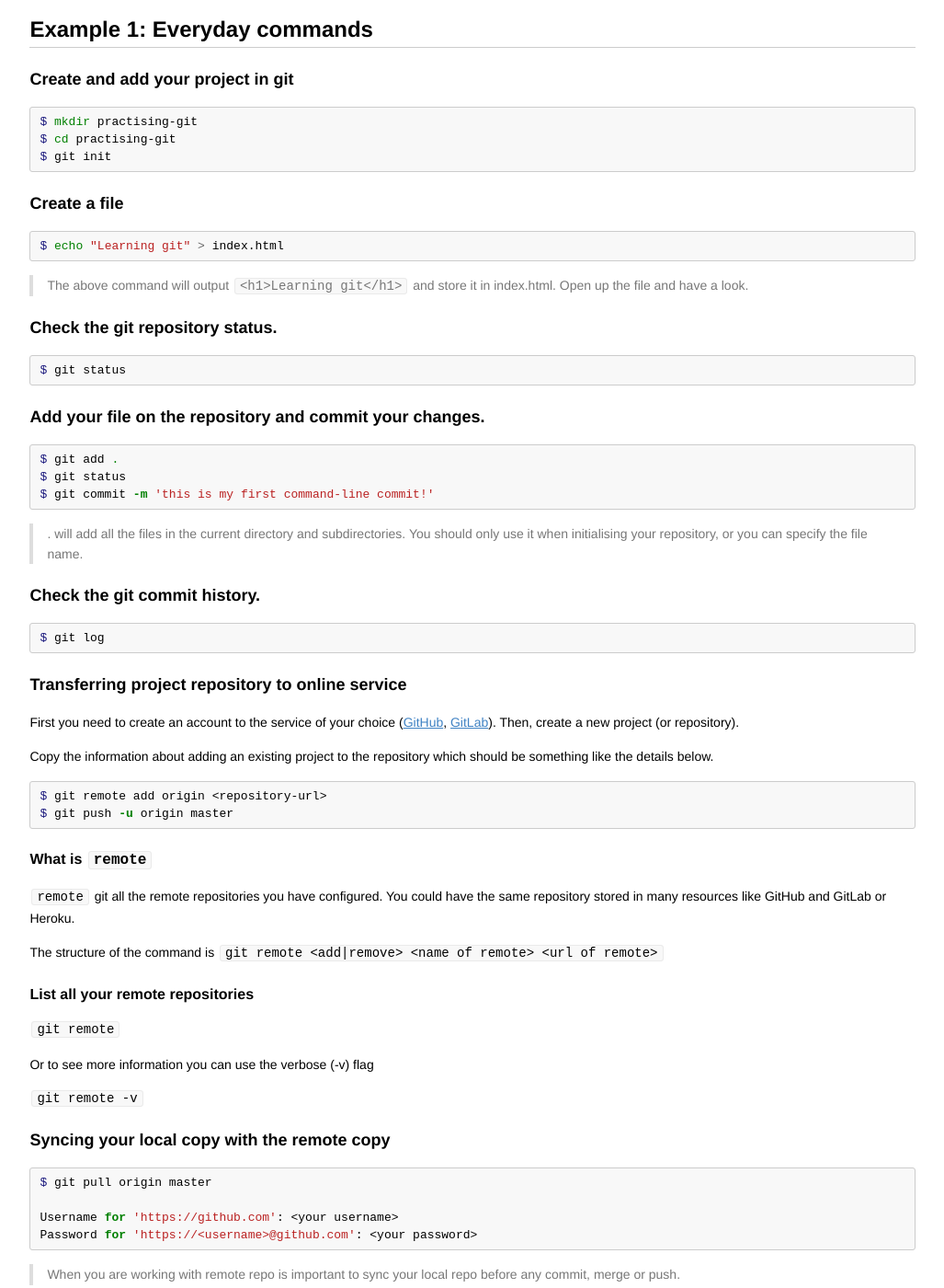
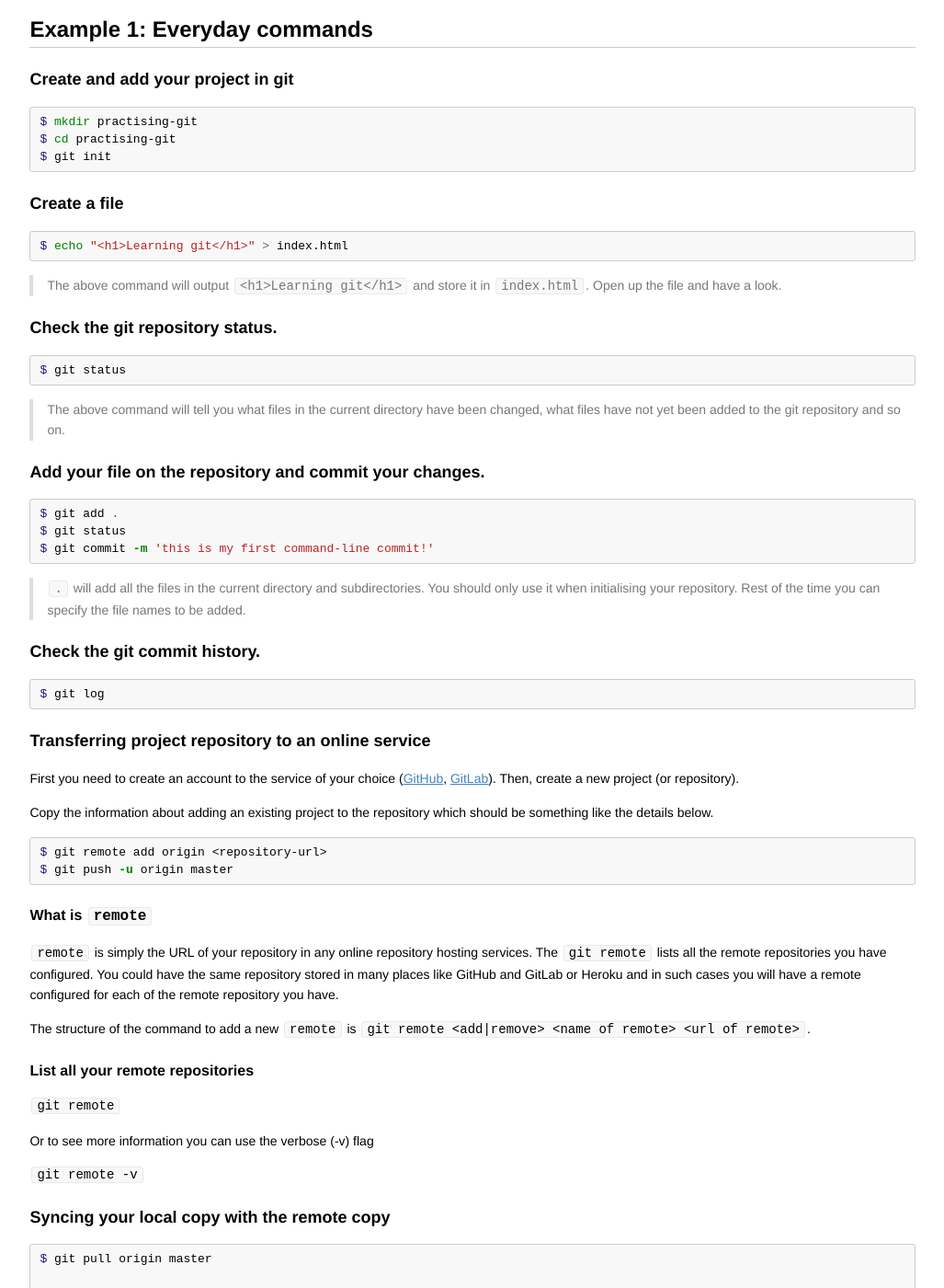
Before and after one commit to codebar/tutorials, a Jekyll site: the page built from version-control/command-line/tutorial.md, in a window 1280 px wide and 1400 px high, scrolled down 615 px. Shown: the whole window at 92% size, without its empty margins (126-1153 px from the left). Built offline with Jekyll 4.4.1, drawn with Linux system fonts in a browser that asks for light colours; Markdown is read by kramdown in place of the engine named in the settings; some of the changed text lies outside the part shown.

Commit message:
updated git tutorial
some changes. Lemme know if they are okay :)

````diff
--- a/version-control/command-line/tutorial.md
+++ b/version-control/command-line/tutorial.md
@@ -11,7 +11,7 @@ Git is an easy to share and collaborate tool that keeps our code tracked and saf
 With the following examples we understand how to deal with the daily usage of the tool.
 
 ## Before you begin
-Install command line git for [OS X](http://code.google.com/p/git-osx-installer) or [Windows](http://msysgit.github.com/) and open your terminal. If you are on linux you should already have git installed.
+Install command line git for your operating system ([OS X](http://code.google.com/p/git-osx-installer), [Windows](http://msysgit.github.com/) or [Linux](http://git-scm.com/download/linux)) and open your terminal / command prompt.
 
 Create a directory where you will be storing all your projects. You can call it `code` or `projects`.
 
@@ -41,16 +41,18 @@ $ git init
 ### Create a file
 
 ```bash
-$ echo "Learning git" > index.html
+$ echo "<h1>Learning git</h1>" > index.html
 ```
 
-> The above command will output `<h1>Learning git</h1>` and store it in index.html. Open up the file and have a look.
+> The above command will output `<h1>Learning git</h1>` and store it in `index.html`. Open up the file and have a look.
 
 ### Check the git repository status.
 
 ```bash
 $ git status
 ```
+
+> The above command will tell you what files in the current directory have been changed, what files have not yet been added to the git repository and so on.
 
 ### Add your file on the repository and commit your changes.
 
@@ -60,7 +62,7 @@ $ git status
 $ git commit -m 'this is my first command-line commit!'
 ```
 
-> . will add all the files in the current directory and subdirectories. You should only use it when initialising your repository, or you can specify the file name.
+> `.` will add all the files in the current directory and subdirectories. You should only use it when initialising your repository. Rest of the time you can specify the file names to be added.
 
 ### Check the git commit history.
 
@@ -68,7 +70,7 @@ $ git commit -m 'this is my first command-line commit!'
 $ git log
 ```
 
-### Transferring project repository to online service
+### Transferring project repository to an online service
 
 First you need to create an account to the service of your choice ([GitHub](http://github.com/join), [GitLab](http://gitlab.com)). Then, create a new project (or repository).
 
@@ -82,9 +84,9 @@ $ git push -u origin master
 
 #### What is `remote`
 
-`remote` git all the remote repositories you have configured. You could have the same repository stored in many resources like GitHub and GitLab or Heroku.
+`remote` is simply the URL of your repository in any online repository hosting services. The `git remote` lists all the remote repositories you have configured. You could have the same repository stored in many places like GitHub and GitLab or Heroku and in such cases you will have a remote configured for each of the remote repository you have.
 
-The structure of the command is `git remote <add|remove> <name of remote> <url of remote>`
+The structure of the command to add a new `remote` is `git remote <add|remove> <name of remote> <url of remote>`.
 
 #### List all your remote repositories
 
@@ -114,7 +116,7 @@ $ git log
 
 # Example 2: Working with a remote service
 
-Update the index.html file and then commit and push the changes
+Update the `index.html` file and then commit and push the changes
 
 ```html
 <html>
@@ -230,7 +232,7 @@ Edit the index.html file and then check the changes.
 $ echo "oh no!" > index.html
 ```
 
-> Have a look at the file using `git diff`
+> Have a look at changes to the file using `git diff`
 
 ### Check the status of the repository
 
@@ -250,7 +252,7 @@ no changes added to commit (use "git add" and/or "git commit -a")
 ### To discard the changes checkout the file
 
 ```bash
-$ git checkout -- index.html
+$ git checkout index.html
 ```
 
 Don't forget to verify the changes
@@ -304,7 +306,7 @@ Unstaged changes after reset:
 M index.html
 ```
 
-> The caret (^) after HEAD moves head back through commits. HEAD^ is short for HEAD^1 and in the same way you can apply HEAD^2 to go back two commit ago.
+> The caret (^) after HEAD moves head back through commits. HEAD^ is short for HEAD^1 and in the same way you can apply HEAD^2 to go back two commits ago.
 
 ### Check the log again
 
@@ -339,7 +341,9 @@ $ git status
 $ git log
 ```
 
-> What does git push do?
+> `git commit -am 'commit message` is short form for `git add .` followed by `git commit -m 'message'`.
+
+> What does `git push` do?
 
 ### Reverting a commit
 
@@ -378,8 +382,7 @@ git push origin master
 
 # Extras
 
-If you are on OS X, check the following resources
-
+Following are some good resources to to help you set up git.
 https://help.github.com/articles/set-up-git
 
 ## Configuring your git environment
````
Also changed, not shown: other parts of version-control/command-line/tutorial.md (+5 -5 lines).
